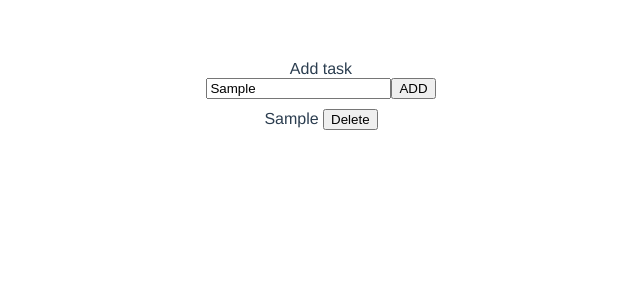
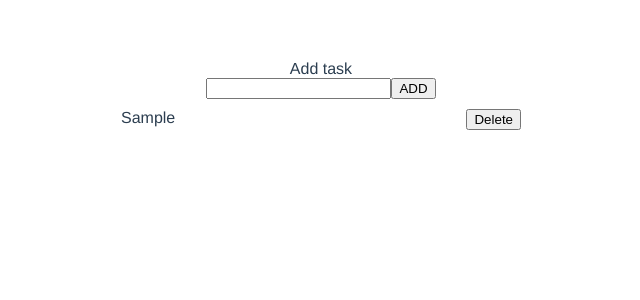
Before and after one commit to marek1990kaminski/vue-ts-todo-composition, a Vue app: page / in a window 1280 px wide. Both pictures are taken after typing "Sample" into the empty fields and a click on the input "ADD". Shown: the top 300 px of the page, without its empty margins (319-959 px from the left). Built offline with nearby package versions, Linux system fonts and the light colour scheme.

Commit message:
prevent adding new todo element when empty Add style for task container

```diff
--- a/src/components/TaskCreator.vue
+++ b/src/components/TaskCreator.vue
@@ -2,7 +2,7 @@
 
   <form @submit.prevent="onSubmit">
     <div>Add task</div>
-    <input type="text" @input="onchange($event)" v-model="todoText">
+    <input v-model="todoText" type="text" @input="onchange">
     <input type="submit" value="ADD"/>
   </form>
 
@@ -10,9 +10,9 @@
 
 <script lang="ts">
 
+import {UseTodos} from '@/hooks/useTodos';
 import loggerFactory, {Logger} from '@/utils/logger';
 import {PropType, ref} from 'vue';
-import {UseTodos} from '@/hooks/useTodos';
 
 const logger: Logger = loggerFactory.create('TaskCreator');
 
@@ -24,7 +24,7 @@ export default {
   props: {
     onCreate: Function as PropType<UseTodos['onTodoCreated']>
   },
-  setup(properties: any) {
+  setup(props: any) {
     const todoText = ref('');
 
     const onchange = (event: any): void => {
@@ -32,19 +32,26 @@ export default {
     };
 
     const onSubmit = () => {
-      logger.debug(
-        'onSubmit!!!',
-        {
-          id: getId(),
-          text: todoText,
-          completed: false
-        }
-      );
-      properties.onCreate({
+      logger.debug('onSubmit!!!', {
         id: getId(),
-        text: todoText.value,
+        text: todoText,
         completed: false
       });
+
+      if (todoText.value === '') {
+        alert('You can\'t add empty task');
+      } else {
+        props.onCreate(
+          {
+            id: getId(),
+            text: todoText.value,
+            completed: false
+          }
+        );
+        todoText.value = '';
+
+      }
+
     };
 
     return {
--- a/src/components/TaskList.vue
+++ b/src/components/TaskList.vue
@@ -1,10 +1,11 @@
 <template>
   <div
       v-for="(todo) in todos"
+      id="taskContainer"
       :key="todo.id"
   >
     {{ todo.text }}
-    <button @click="getOnDelete(todo.id)">Delete</button>
+    <button @click.prevent="getOnDelete(todo.id)">Delete</button>
   </div>
 </template>
 
@@ -34,8 +35,6 @@ export default {
   },
   setup(props: any) {
 
-    logger.debug('piard');
-
     const getOnDelete = (id: Todo['id']) => {
       props.deleted(id);
     };
@@ -49,5 +48,11 @@ export default {
 </script>
 
 <style scoped>
-
+#taskContainer {
+  display: flex;
+  justify-content: space-between;
+  max-width: 400px;
+  margin-left: auto;
+  margin-right: auto;
+}
 </style>
```
